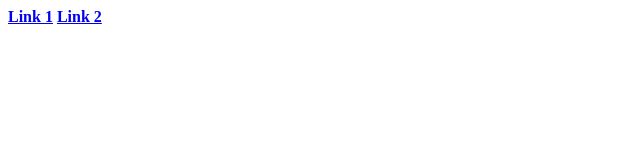
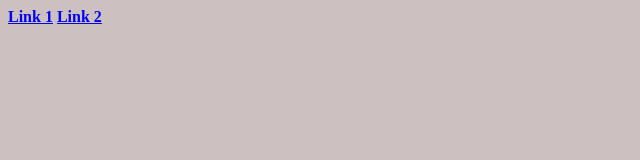
Before and after one commit to mikemaksymowych/mikemaksymowych.github.io, a plain HTML site: page index.html in a window 1280 px wide. Shown: the whole page, without its empty margins (0-640 px from the left). Drawn offline with Linux system fonts and the light colour scheme.

Commit message:
Update index.html

```diff
--- a/index.html
+++ b/index.html
@@ -1,6 +1,7 @@
 <html>
   <head>
     <style>
+      body { background-color: rgba(204, 192, 192, 192); }
       h4 { display: inline; }
     </style>
   </head>
```
